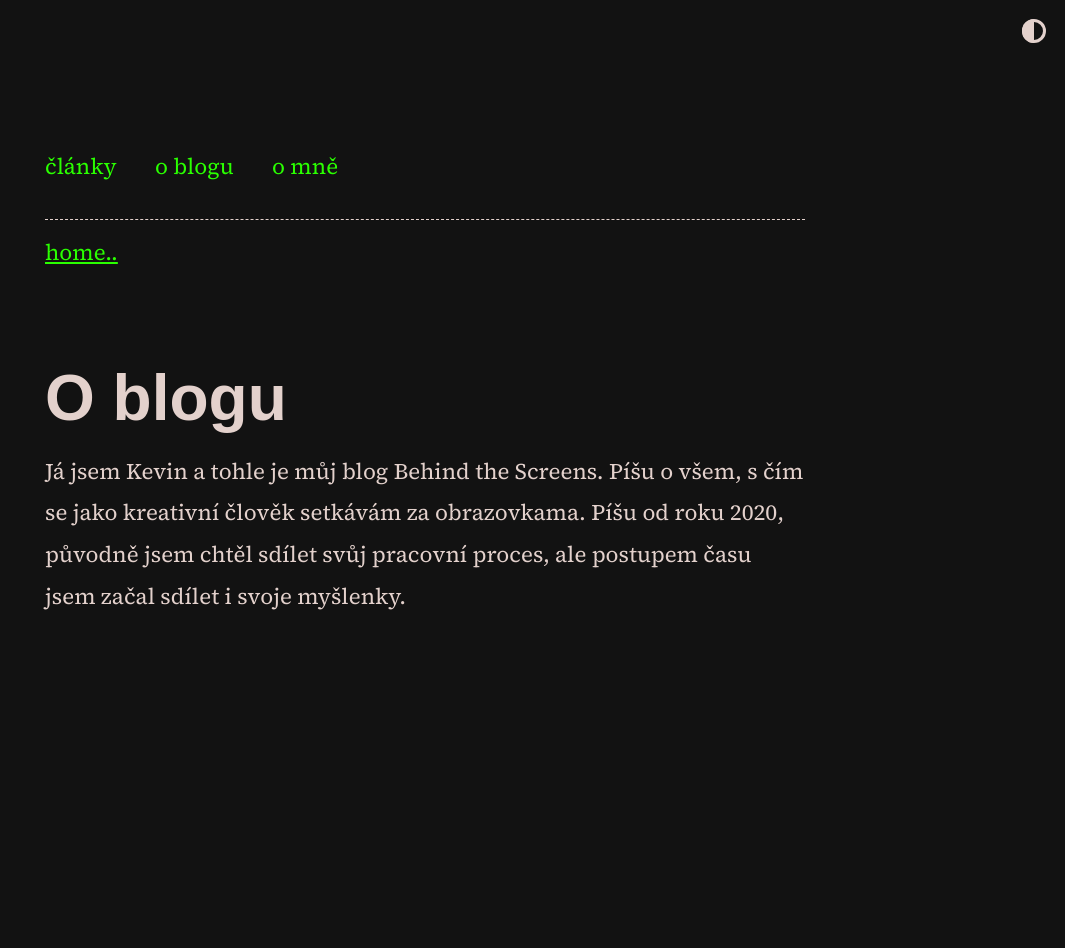
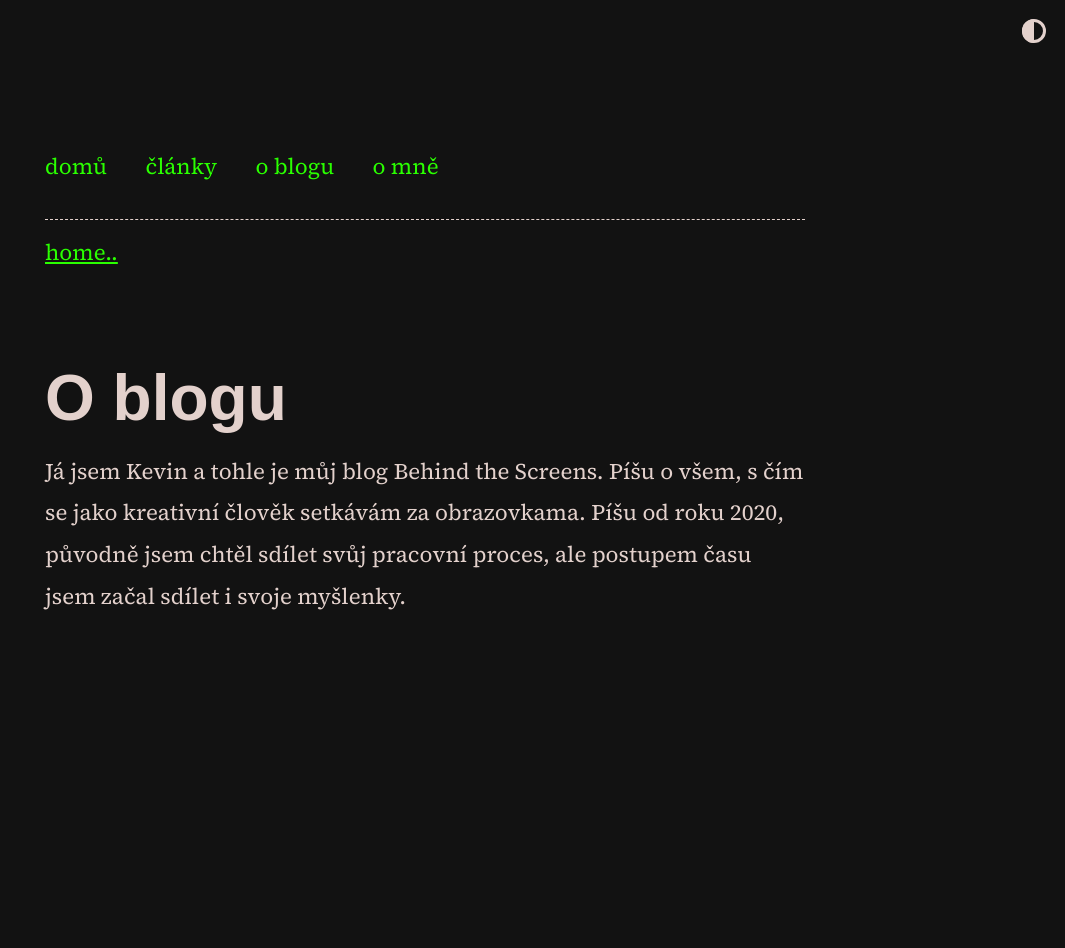
Before and after one commit to scherrer-txt/bts, a Jekyll site: the page built from about.md, in a window 1280 px wide. Shown: the whole page, without its empty margins (215-1280 px from the left). Built offline with Jekyll 4.4.1, drawn with Linux system fonts in a browser that asks for light colours; some web fonts are replaced; a script that is not in the unit is left out.

Commit message:
Update home.yml

```diff
--- a/_data/home.yml
+++ b/_data/home.yml
@@ -1,4 +1,7 @@
 navbar_entries:
+  - title: domů
+    url: index
+
   - title: články
     url: blog
 
```
